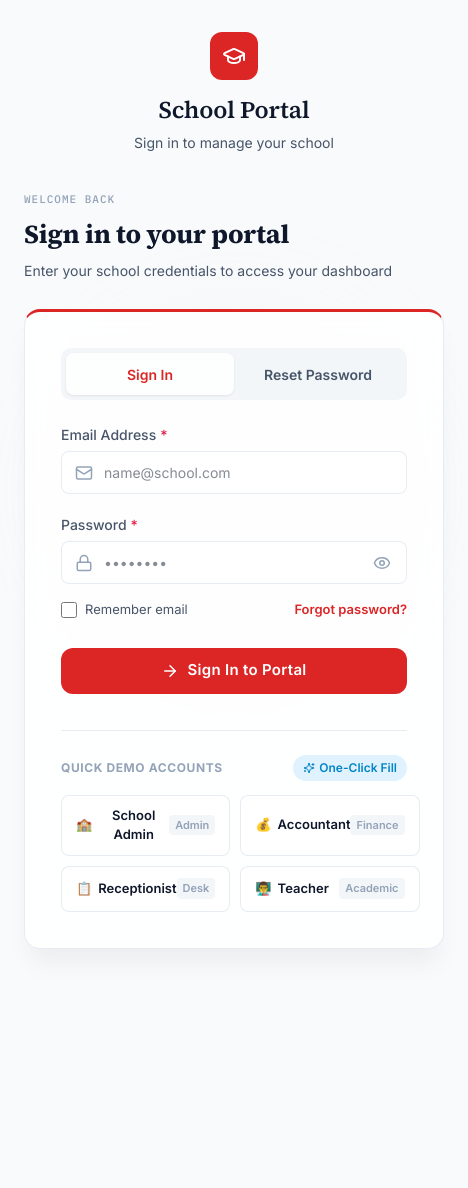
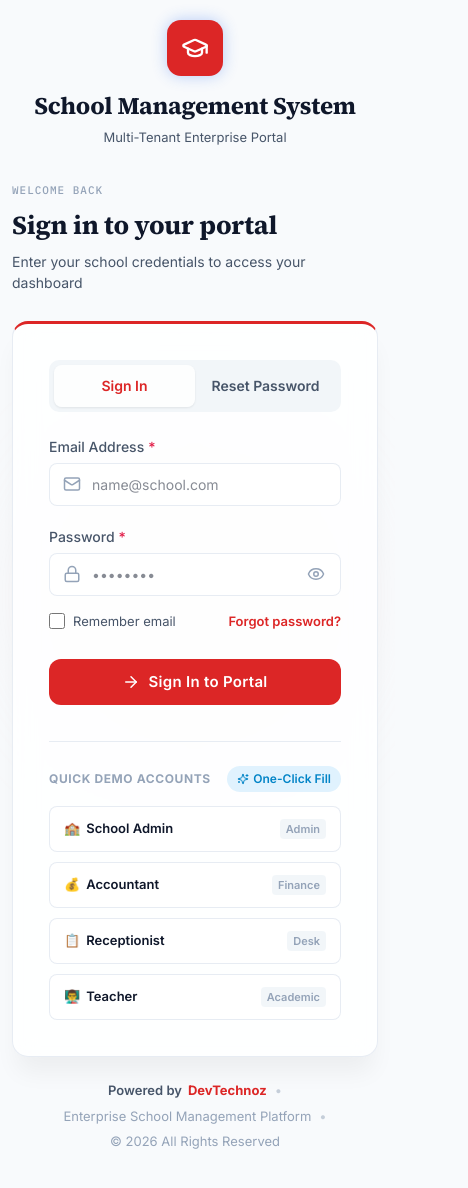
Before and after one commit to UsmanAli39326/school-Management-System, a Next.js app: page /login in a window 390 px wide. Shown: the top 1188 px of the page, 468 px wide, since content can reach past the window. Before the commit the page ends 981 px from the top, so only its background shows below. Built offline with nearby package versions, Linux system fonts and the light colour scheme; no server answers.

Commit message:
feat: implement role-based navigation shells, login page, and global layout styles

```diff
--- a/src/app/login/page.js
+++ b/src/app/login/page.js
@@ -7,6 +7,7 @@ import Button from '@/components/common/Button';
 import Input from '@/components/common/Input';
 import Card from '@/components/common/Card';
 import Badge from '@/components/common/Badge';
+import Footer from '@/components/common/Footer';
 import {
   Mail,
   Lock,
@@ -108,21 +109,15 @@ export default function LoginPage() {
   };
 
   return (
+    <div className="login-container">
+      {/* Brand Hero Panel */}
+      <div className="login-brand-panel">
         <div
           style={{
-        minHeight: '100vh',
-        display: 'flex',
-        backgroundColor: 'var(--app-bg)',
-      }}
-    >
-      {/* Brand Hero Panel */}
-      <div style={{ flex: '1 1 44%' }} className="login-brand-panel">
-        <div
-          style={{
-            minHeight: '100vh',
+            flex: 1,
             backgroundColor: 'var(--ink-900)',
             color: '#ffffff',
-            padding: '3.5rem 3rem',
+            padding: '3.5rem 3rem 2.5rem 3rem',
             display: 'flex',
             flexDirection: 'column',
             justifyContent: 'space-between',
@@ -295,15 +290,15 @@ export default function LoginPage() {
             </div>
           </div>
 
-          {/* Bottom Trust Indicators */}
+          {/* Bottom Trust Indicators & DevTechnoz Branding */}
+          <div style={{ position: 'relative', zIndex: 1 }}>
             <div
               style={{
-              position: 'relative',
-              zIndex: 1,
                 display: 'flex',
                 gap: '2.5rem',
                 borderTop: '1px solid rgba(255,255,255,0.12)',
                 paddingTop: '1.5rem',
+                marginBottom: '1.25rem',
               }}
             >
               <div>
@@ -315,21 +310,23 @@ export default function LoginPage() {
                 <div style={{ fontSize: '0.75rem', color: 'rgba(255,255,255,0.55)' }}>Firebase Data Protection</div>
               </div>
             </div>
+            <div style={{ fontSize: '0.75rem', color: 'rgba(255,255,255,0.5)', display: 'flex', alignItems: 'center', gap: '0.375rem' }}>
+              <span>Powered by</span>
+              <a
+                href="https://devtechnoz.com"
+                target="_blank"
+                rel="noopener noreferrer"
+                style={{ color: '#ffffff', fontWeight: 600, textDecoration: 'none' }}
+              >
+                DevTechnoz
+              </a>
+            </div>
+          </div>
         </div>
       </div>
 
       {/* Auth Form Panel */}
-      <div
-        style={{
-          flex: '1 1 56%',
-          display: 'flex',
-          alignItems: 'center',
-          justifyContent: 'center',
-          padding: '2rem 1.5rem',
-          position: 'relative',
-        }}
-        className="login-auth-panel"
-      >
+      <div className="login-auth-panel">
         {/* Soft background glow */}
         <div
           style={{
@@ -344,27 +341,30 @@ export default function LoginPage() {
           }}
         />
 
-        <div style={{ width: '100%', maxWidth: '420px', position: 'relative', zIndex: 1 }}>
+        <div style={{ width: '100%', maxWidth: '440px', position: 'relative', zIndex: 1 }}>
           {/* Mobile Header Branding */}
-          <div className="login-mobile-header" style={{ textAlign: 'center', marginBottom: '2rem', display: 'none' }}>
+          <div className="login-mobile-header" style={{ textAlign: 'center', marginBottom: '1.75rem', display: 'none' }}>
             <div
               style={{
                 display: 'inline-flex',
                 alignItems: 'center',
                 justifyContent: 'center',
-                width: '3rem',
-                height: '3rem',
-                borderRadius: '0.75rem',
+                width: '3.5rem',
+                height: '3.5rem',
+                borderRadius: '0.875rem',
                 backgroundColor: 'var(--primary-color)',
                 color: '#ffffff',
                 marginBottom: '0.75rem',
+                boxShadow: 'var(--shadow-glow)',
               }}
             >
-              <GraduationCap size={24} />
+              <GraduationCap size={28} />
             </div>
-            <h1 style={{ fontSize: '1.5rem', color: 'var(--text-primary)' }}>School Portal</h1>
-            <p style={{ fontSize: '0.875rem', color: 'var(--text-secondary)', marginTop: '0.25rem' }}>
-              Sign in to manage your school
+            <h1 style={{ fontSize: '1.5rem', fontWeight: 700, color: 'var(--text-primary)', margin: 0, letterSpacing: '-0.01em' }}>
+              School Management System
+            </h1>
+            <p style={{ fontSize: '0.8125rem', color: 'var(--text-secondary)', marginTop: '0.25rem', marginBottom: 0 }}>
+              Multi-Tenant Enterprise Portal
             </p>
           </div>
 
@@ -703,7 +703,7 @@ export default function LoginPage() {
                 </Badge>
               </div>
 
-              <div style={{ display: 'grid', gridTemplateColumns: '1fr 1fr', gap: '0.625rem' }}>
+              <div className="login-demo-grid">
                 {[
                   { title: 'School Admin', email: 'admin@apexschool.com', pass: 'school123', icon: '🏫', roleTag: 'Admin' },
                   { title: 'Accountant', email: 'accountant@apexschool.com', pass: 'accountant123', icon: '💰', roleTag: 'Finance' },
@@ -759,6 +759,7 @@ export default function LoginPage() {
               </div>
             </div>
           </Card>
+          <Footer style={{ borderTop: 'none', marginTop: '1rem', paddingTop: '0.5rem' }} />
         </div>
       </div>
     </div>
--- /dev/null
+++ b/src/components/common/Footer.js
@@ -0,0 +1,27 @@
+'use client';
+
+import React from 'react';
+
+export default function Footer({ className = '', style = {} }) {
+  const currentYear = new Date().getFullYear();
+
+  return (
+    <footer className={`devtechnoz-footer ${className}`} style={style}>
+      <div className="devtechnoz-badge">
+        <span>Powered by</span>
+        <a
+          href="https://devtechnoz.com"
+          target="_blank"
+          rel="noopener noreferrer"
+          className="devtechnoz-brand-link"
+        >
+          DevTechnoz
+        </a>
+      </div>
+      <span aria-hidden="true" style={{ opacity: 0.5 }}>•</span>
+      <span>Enterprise School Management Platform</span>
+      <span aria-hidden="true" style={{ opacity: 0.5 }}>•</span>
+      <span>© {currentYear} All Rights Reserved</span>
+    </footer>
+  );
+}
--- a/src/components/layout/SchoolShell.js
+++ b/src/components/layout/SchoolShell.js
@@ -4,6 +4,7 @@ import React, { useState, useEffect } from 'react';
 import Link from 'next/link';
 import { usePathname, useRouter } from 'next/navigation';
 import { useAuth } from '@/hooks/useAuth';
+import Footer from '@/components/common/Footer';
 import {
   LayoutDashboard,
   Users,
@@ -228,10 +229,15 @@ export default function SchoolShell({ children }) {
         ))}
       </nav>
 
-      {/* User Info Footer */}
+      {/* User Info & Branding Footer */}
       <div style={{
         padding: '0.875rem',
         borderTop: '1px solid rgba(255,255,255,0.1)',
+        display: 'flex',
+        flexDirection: 'column',
+        gap: '0.625rem',
+      }}>
+        <div style={{
           display: 'flex',
           alignItems: 'center',
           gap: '0.625rem',
@@ -254,17 +260,21 @@ export default function SchoolShell({ children }) {
               </div>
             )}
           </div>
-        {(isMobile || sidebarOpen) && (
           <button
             onClick={handleLogout}
             title="Sign Out"
             style={{
-              background: 'none', border: 'none', color: 'rgba(255,255,255,0.5)', cursor: 'pointer',
+              background: 'none', border: 'none', color: 'rgba(255,255,255,0.6)', cursor: 'pointer',
               padding: '0.375rem', borderRadius: '0.375rem', display: 'flex', flexShrink: 0,
             }}
           >
             <LogOut size={16} />
           </button>
+        </div>
+        {(isMobile || sidebarOpen) && (
+          <div style={{ fontSize: '0.6875rem', color: 'rgba(255,255,255,0.4)', textAlign: 'center', paddingTop: '0.25rem' }}>
+            Powered by <a href="https://devtechnoz.com" target="_blank" rel="noopener noreferrer" style={{ color: '#ffffff', fontWeight: 600 }}>DevTechnoz</a>
+          </div>
         )}
       </div>
     </>
@@ -382,12 +392,34 @@ export default function SchoolShell({ children }) {
             }}>
               {initialsFor(currentUser?.email)}
             </div>
+            <button
+              onClick={handleLogout}
+              title="Sign Out"
+              style={{
+                display: 'inline-flex',
+                alignItems: 'center',
+                gap: '0.375rem',
+                padding: '0.375rem 0.625rem',
+                borderRadius: '0.375rem',
+                border: '1px solid var(--surface-border)',
+                backgroundColor: 'var(--surface-bg)',
+                color: 'var(--status-danger)',
+                fontSize: '0.8125rem',
+                fontWeight: 600,
+                cursor: 'pointer',
+                transition: 'all var(--transition-fast)',
+              }}
+            >
+              <LogOut size={15} />
+              <span className="hidden sm:inline">Sign Out</span>
+            </button>
           </div>
         </header>
 
         {/* Page Content Viewport */}
-        <main className="flex-1 px-4 py-5 sm:p-6 lg:p-8 overflow-y-auto">
-          {children}
+        <main className="flex-1 px-4 py-5 sm:p-6 lg:p-8 overflow-y-auto flex flex-col justify-between">
+          <div>{children}</div>
+          <Footer style={{ marginTop: '2rem' }} />
         </main>
       </div>
     </div>
--- a/src/components/layout/SuperAdminShell.js
+++ b/src/components/layout/SuperAdminShell.js
@@ -6,6 +6,7 @@ import { usePathname } from 'next/navigation';
 import { useAuth } from '@/hooks/useAuth';
 import Badge from '@/components/common/Badge';
 import Button from '@/components/common/Button';
+import Footer from '@/components/common/Footer';
 import {
   LayoutDashboard,
   Building2,
@@ -132,8 +133,13 @@ export default function SuperAdminShell({ children }) {
           padding: '1rem',
           borderTop: '1px solid #1e293b',
           display: 'flex',
+          flexDirection: 'column',
+          gap: '0.5rem',
+        }}>
+          <div style={{
+            display: 'flex',
             alignItems: 'center',
-          justifyContent: sidebarOpen ? 'space-between' : 'center'
+            justifyContent: sidebarOpen ? 'space-between' : 'center',
           }}>
             {sidebarOpen ? (
               <div style={{ overflow: 'hidden' }}>
@@ -160,6 +166,12 @@ export default function SuperAdminShell({ children }) {
             >
               <LogOut size={18} />
             </button>
+          </div>
+          {sidebarOpen && (
+            <div style={{ fontSize: '0.6875rem', color: '#64748b', textAlign: 'center', paddingTop: '0.25rem' }}>
+              Powered by <a href="https://devtechnoz.com" target="_blank" rel="noopener noreferrer" style={{ color: '#ffffff', fontWeight: 600 }}>DevTechnoz</a>
+            </div>
+          )}
         </div>
       </aside>
 
@@ -233,12 +245,34 @@ export default function SuperAdminShell({ children }) {
             }}>
               SA
             </div>
+            <button
+              onClick={logout}
+              title="Sign Out"
+              style={{
+                display: 'inline-flex',
+                alignItems: 'center',
+                gap: '0.375rem',
+                padding: '0.375rem 0.625rem',
+                borderRadius: '0.375rem',
+                border: '1px solid var(--surface-border)',
+                backgroundColor: 'var(--surface-bg)',
+                color: 'var(--status-danger)',
+                fontSize: '0.8125rem',
+                fontWeight: 600,
+                cursor: 'pointer',
+                transition: 'all var(--transition-fast)',
+              }}
+            >
+              <LogOut size={15} />
+              <span className="hidden sm:inline">Sign Out</span>
+            </button>
           </div>
         </header>
 
         {/* Page Content Viewport */}
-        <main style={{ flex: 1, padding: '2rem', overflowY: 'auto' }}>
-          {children}
+        <main style={{ flex: 1, padding: '2rem', overflowY: 'auto', display: 'flex', flexDirection: 'column', justifyContent: 'space-between' }}>
+          <div>{children}</div>
+          <Footer style={{ marginTop: '2.5rem' }} />
         </main>
       </div>
     </div>
--- a/src/styles/globals.css
+++ b/src/styles/globals.css
@@ -120,14 +120,101 @@ h6 {
   border-radius: 2px;
 }
 
-@media (max-width: 860px) {
+/* Login Container & Responsive Layout */
+.login-container {
+  min-height: 100vh;
+  display: flex;
+  background-color: var(--app-bg);
+}
+
+.login-brand-panel {
+  flex: 1 1 44%;
+  display: flex;
+  flex-direction: column;
+}
+
+.login-auth-panel {
+  flex: 1 1 56%;
+  display: flex;
+  flex-direction: column;
+  align-items: center;
+  justify-content: center;
+  padding: 2.5rem 1.5rem;
+  position: relative;
+  min-height: 100vh;
+}
+
+.login-demo-grid {
+  display: grid;
+  grid-template-columns: repeat(2, 1fr);
+  gap: 0.625rem;
+}
+
+@media (max-width: 960px) {
+  .login-container {
+    flex-direction: column;
+  }
+
   .login-brand-panel {
-    display: none;
+    display: none !important;
   }
 
   .login-mobile-header {
     display: block !important;
   }
+
+  .login-auth-panel {
+    flex: 1 1 100%;
+    min-height: 100vh;
+    padding: 2rem 1rem;
+    justify-content: center;
+  }
+}
+
+@media (max-width: 480px) {
+  .login-auth-panel {
+    padding: 1.25rem 0.75rem;
+  }
+
+  .login-demo-grid {
+    grid-template-columns: 1fr;
+  }
+}
+
+/* DevTechnoz Global Footer Styling */
+.devtechnoz-footer {
+  width: 100%;
+  padding: 1.25rem 1rem;
+  margin-top: auto;
+  display: flex;
+  flex-wrap: wrap;
+  align-items: center;
+  justify-content: center;
+  gap: 0.375rem 0.5rem;
+  font-size: 0.8125rem;
+  color: var(--text-muted);
+  border-top: 1px solid var(--surface-border);
+  text-align: center;
+}
+
+.devtechnoz-badge {
+  display: inline-flex;
+  align-items: center;
+  gap: 0.375rem;
+  font-weight: 600;
+  color: var(--text-secondary);
+}
+
+.devtechnoz-brand-link {
+  color: var(--primary-color);
+  font-weight: 700;
+  text-decoration: none;
+  transition: opacity var(--transition-fast);
+}
+
+.devtechnoz-brand-link:hover {
+  text-decoration: underline;
+  opacity: 0.9;
 }
 
 .glass-panel {
```
Lines whose indentation alone changed are shown as unchanged.
